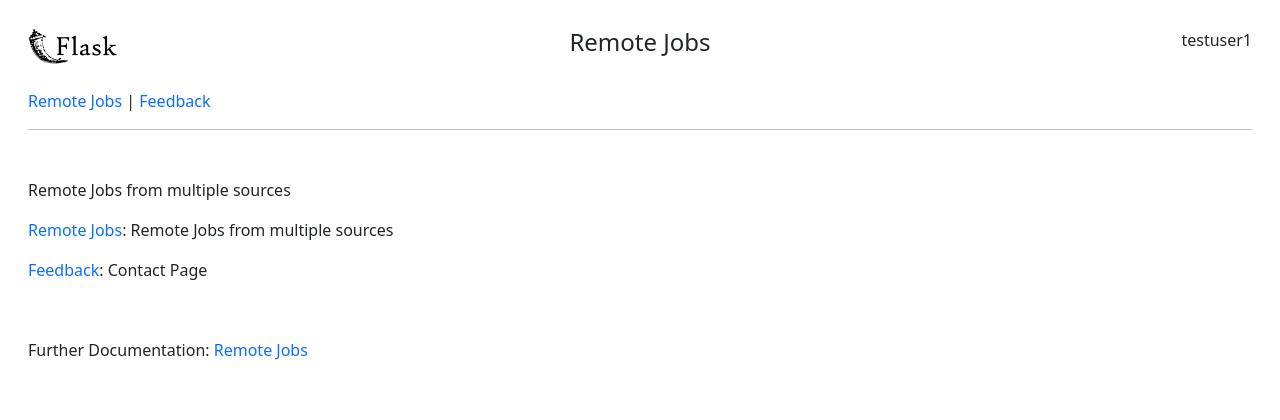
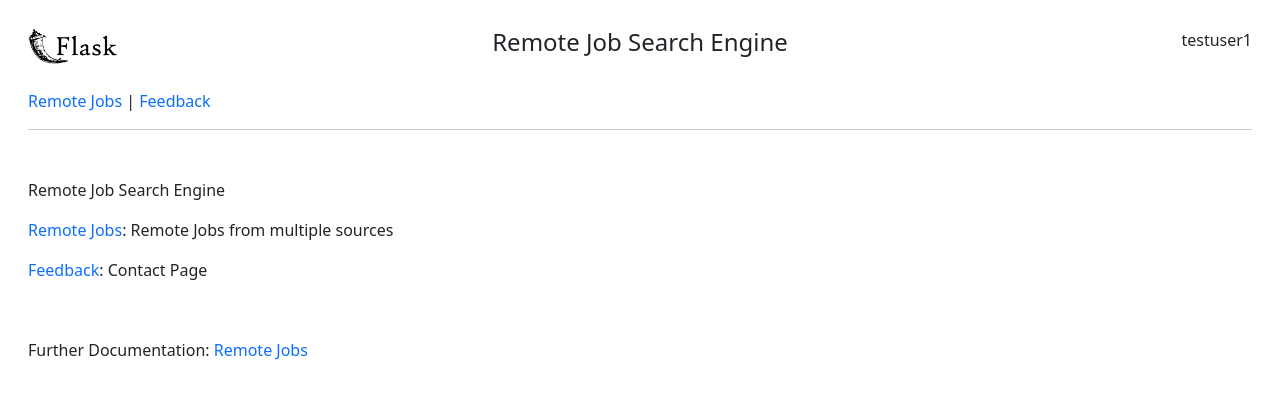
Before and after one commit to vigindian/remote-job-search-portal, a Flask app: page /home/ in a window 1280 px wide. Shown: the top 420 px of the page. Run offline with Flask 3, Linux system fonts and the light colour scheme; some libraries are stand-ins or nearby versions.

Commit message:
updated page formatting and improved readme

```diff
--- a/contactus.py
+++ b/contactus.py
@@ -1,7 +1,7 @@
 #!/usr/bin/python3
 
 #flask stuff
-from flask import Blueprint, request,jsonify, render_template, flash, redirect, url_for
+from flask import Blueprint, request, render_template, flash, redirect, url_for
 
 #custom-form class
 from forms import ContactForm
--- a/remotejobsform.py
+++ b/remotejobsform.py
@@ -1,7 +1,7 @@
 #!/usr/bin/python3
 
 #flask stuff
-from flask import Blueprint, request,jsonify, render_template, flash, redirect, url_for
+from flask import Blueprint, request, render_template, flash, redirect, url_for
 
 #return output in json
 import json
--- a/templates/base.html
+++ b/templates/base.html
@@ -2,9 +2,9 @@
 <html>
     <head>
       {% if title %}
-      <title>{{ title }}: Remote Jobs</title>
+      <title>{{ title }}: Remote Job Search Engine</title>
       {% else %}
-      <title>Remote Jobs</title>
+      <title>Remote Job Search Engine</title>
       {% endif %}
 
       <link rel="stylesheet" href="https://cdnjs.cloudflare.com/ajax/libs/twitter-bootstrap/5.1.0/css/bootstrap.min.css">
@@ -21,7 +21,7 @@
         <p style="text-align:right;">{{ user }}</p>
       </div>
       <div style="margin: 0 auto; width: 300px;">
-	<h4 align="center">Remote Jobs</h4>
+	<h4 align="center">Remote Job Search Engine</h4>
       </div>
       <br>
     </head>
--- a/templates/index.html
+++ b/templates/index.html
@@ -2,7 +2,7 @@
 
 {% block content %}
     <br>
-    <p style="line-height:250%">Remote Jobs from multiple sources
+    <p style="line-height:250%">Remote Job Search Engine
       <br>
       <a href="/remotejobsui/" style="text-decoration:none;">Remote Jobs</a>: Remote Jobs from multiple sources
       <br>
```
Also changed, not shown: templates/remotejobs.html (+5 -4 lines), README.md.
